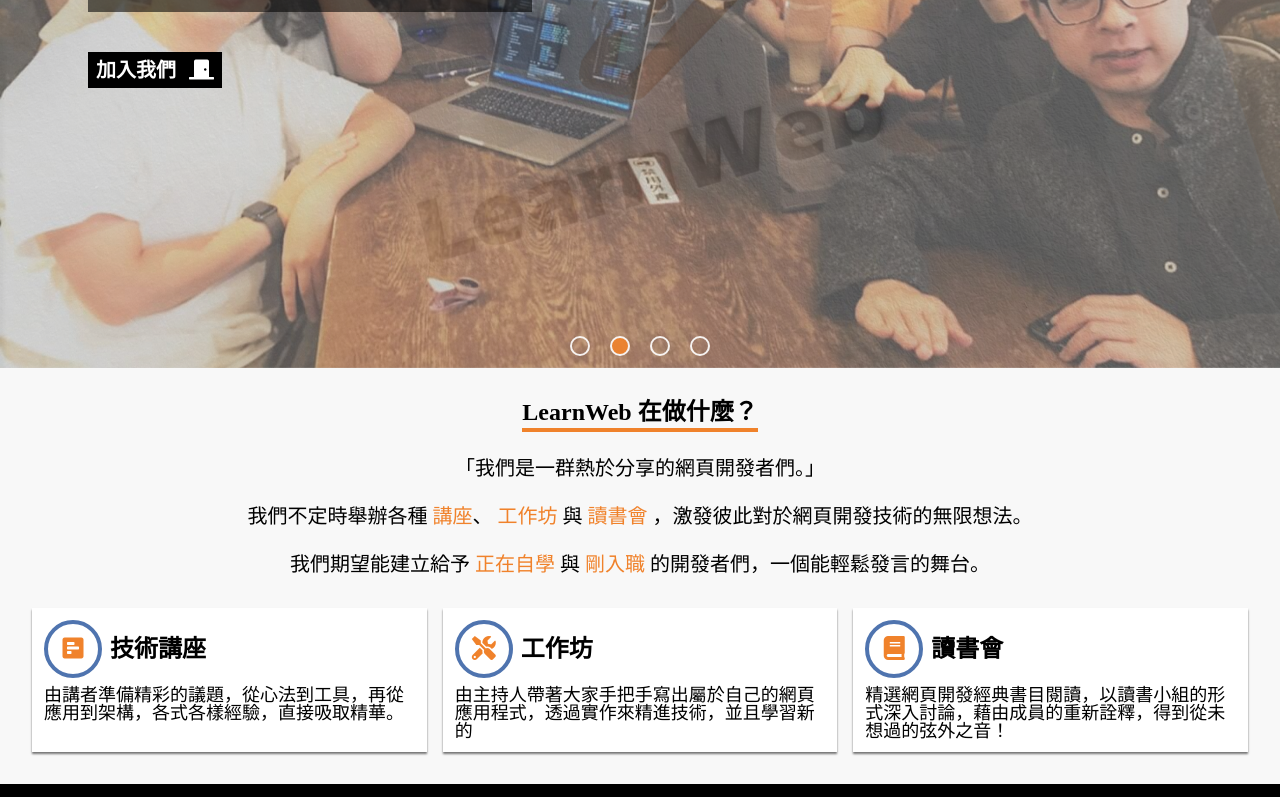
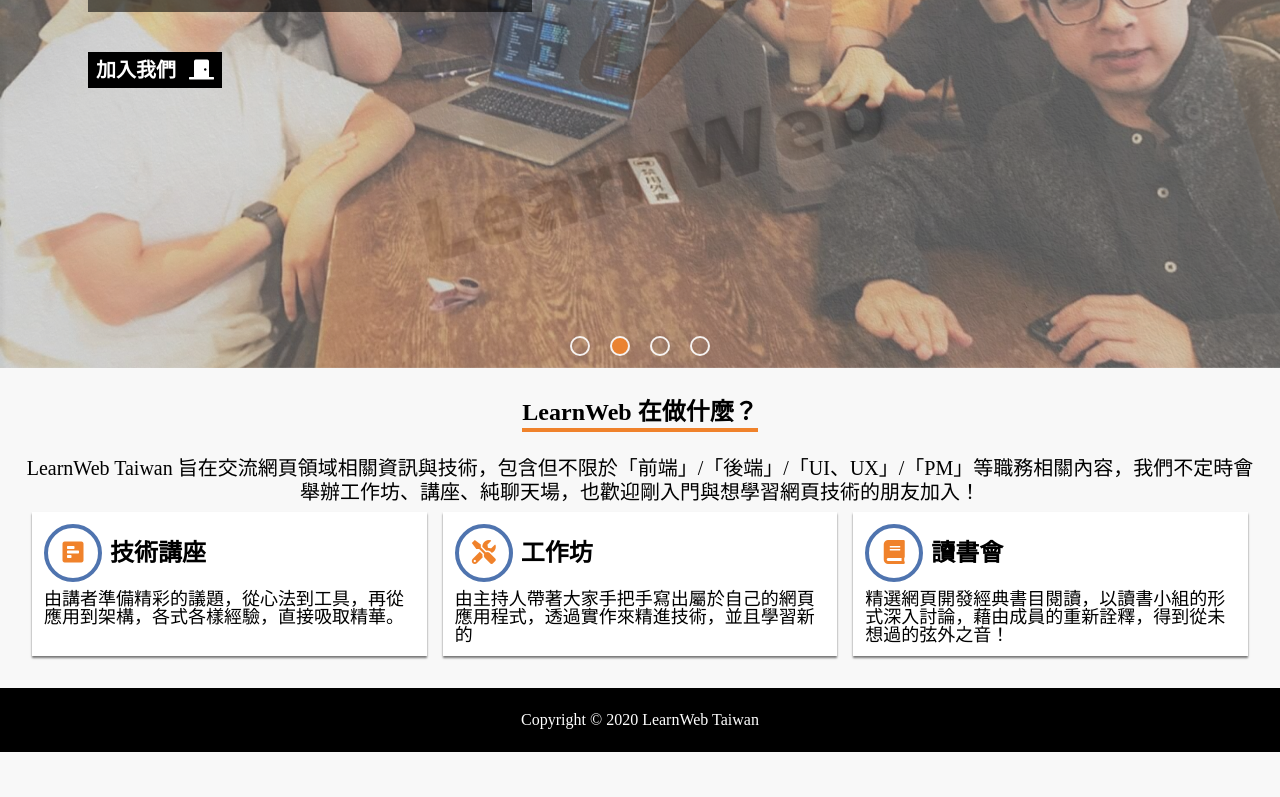
Before and after one commit to LearnWeb-Taiwan/Official-Website, a Vue app: page / in a window 1280 px wide. Shown: the part 396-1193 px from the top of the page. After the commit the page ends 1148 px from the top, so only its background shows below. Built offline with nearby package versions, Linux system fonts and the light colour scheme; a web font is replaced by a local one.

Commit message:
feat: move activities to kktix & adjust club description

```diff
--- a/src/components/Navbar.vue
+++ b/src/components/Navbar.vue
@@ -14,9 +14,14 @@
       <router-link to="/" class="navbar-item" @click.native="goTop()">
         <i class="icon fas fa-home"></i>Home
       </router-link>
-      <router-link to="/activities" class="navbar-item" @click.native="goTop()">
+      <a
+        href="https://learnweb-taiwan.kktix.cc/"
+        target="_blank"
+        class="navbar-item"
+        @click.native="goTop()"
+      >
         <i class="icon far fa-calendar-alt"></i>Activities
-      </router-link>
+      </a>
       <!-- <router-link
         to="/collaboration"
         class="navbar-item"
@@ -54,13 +59,14 @@
       >
         <i class="icon fas fa-home"></i>Home
       </router-link>
-      <router-link
-        to="/activities"
+      <a
+        href="https://learnweb-taiwan.kktix.cc/"
+        target="_blank"
         class="navbar-item"
         @click.native=";(isMenuOpen = !isMenuOpen), goTop()"
       >
         <i class="icon far fa-calendar-alt"></i>Activities
-      </router-link>
+      </a>
       <!-- <router-link
         to="/collaboration"
         class="navbar-item"
--- a/src/views/Home.vue
+++ b/src/views/Home.vue
@@ -11,11 +11,15 @@
           想要找到一群能夠一起討論網頁技術的開發者？
         </p>
         <br />
-        <router-link to="/activities" class="banner-btn">
+        <a
+          href="https://learnweb-taiwan.kktix.cc/"
+          target="_blank"
+          class="banner-btn"
+        >
           加入我們
           <i class="icon fas fa-door-open"></i>
           <i class="icon fas fa-door-closed"></i>
-        </router-link>
+        </a>
         <br />
       </div>
       <pic-slider :imageSet="sliderImage" :slideSec="2" :needAutoSlide="true" />
@@ -26,18 +30,8 @@
       <h2 class="about-title">LearnWeb 在做什麼？</h2>
       <br />
       <p class="about-content">
-        「我們是一群熱於分享的網頁開發者們。」<br /><br />
-        我們不定時舉辦各種
-        <span class="highlight">講座</span>、
-        <span class="highlight">工作坊</span> 與
-        <span class="highlight">讀書會</span>
-        ，激發彼此對於網頁開發技術的無限想法。<br /><br />
-        我們期望能建立給予
-        <span class="highlight">正在自學</span>
-        與
-        <span class="highlight">剛入職</span>
-        的開發者們，一個能輕鬆發言的舞台。<br />
-        <br />
+        LearnWeb Taiwan
+        旨在交流網頁領域相關資訊與技術，包含但不限於「前端」/「後端」/「UI、UX」/「PM」等職務相關內容，我們不定時會舉辦工作坊、講座、純聊天場，也歡迎剛入門與想學習網頁技術的朋友加入！
       </p>
       <div class="about-card-wrapper">
         <!-- card -->
```
